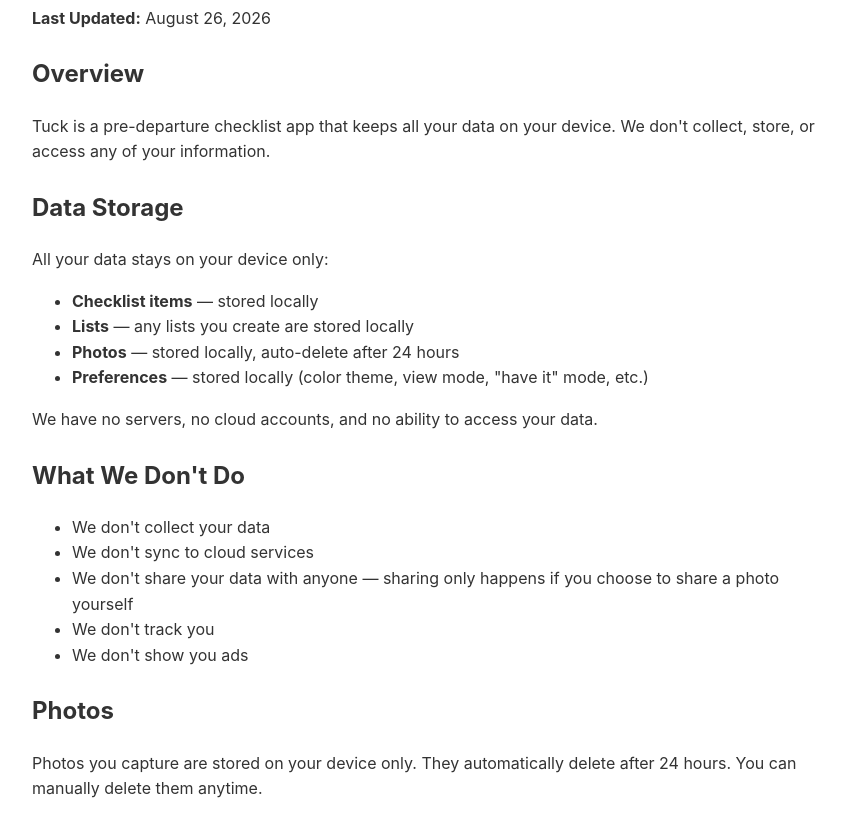
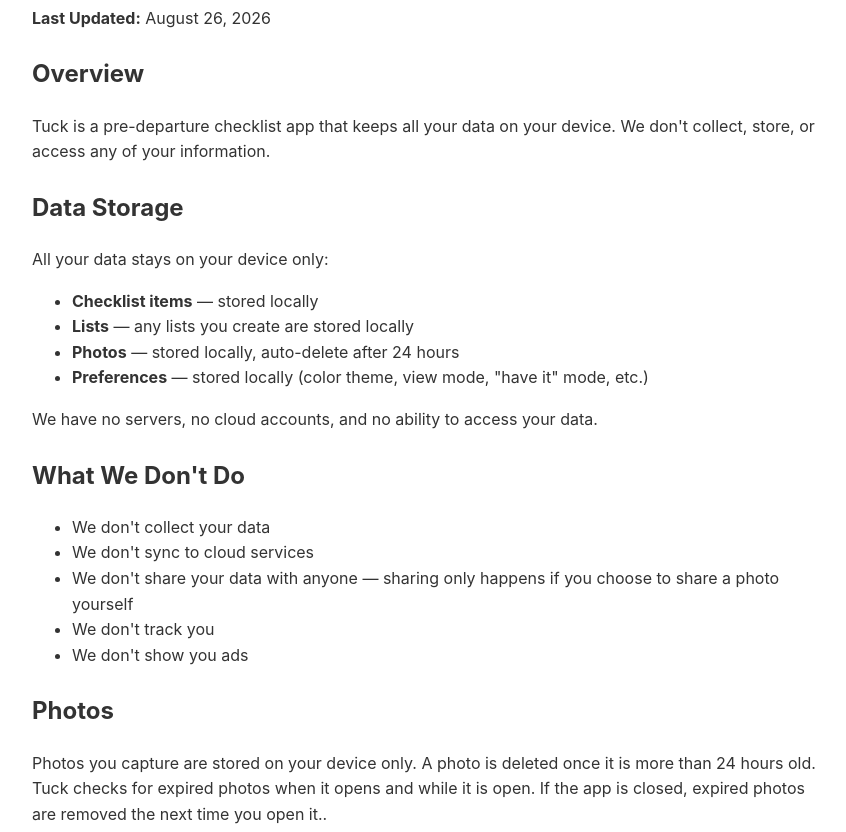
Before and after one commit to Elliebelliexoxo/tuck-privacy, a plain HTML site: page index.html in a window 1280 px wide. Shown: the part 111-943 px from the top of the page, without its empty margins (208-1054 px from the left). Drawn offline with Linux system fonts and the light colour scheme.

Commit message:
Revise photo storage and deletion message
Updated the description of photo storage and deletion process.

```diff
--- a/index.html
+++ b/index.html
@@ -43,7 +43,7 @@
     </ul>
 
     <h2>Photos</h2>
-    <p>Photos you capture are stored on your device only. They automatically delete after 24 hours. You can manually delete them anytime.</p>
+    <p>  Photos you capture are stored on your device only. A photo is deleted once it is more than 24 hours old. Tuck checks for expired photos when it opens and while it is open. If the app is closed, expired photos are removed the next time you open it..</p>
 
     <h2>Sharing</h2>
     <p>You can choose to share a photo of a tucked item using Apple's native share sheet — for example, to send it via Messages, AirDrop, Mail, or save it to Photos. This only happens when you tap the share button yourself. Once you share a photo, where it goes is controlled by you and the destination app or service (including any third-party apps you choose from the share sheet) — not by Tuck. We don't see, log, or retain any record of what you share or with whom.</p>
```
